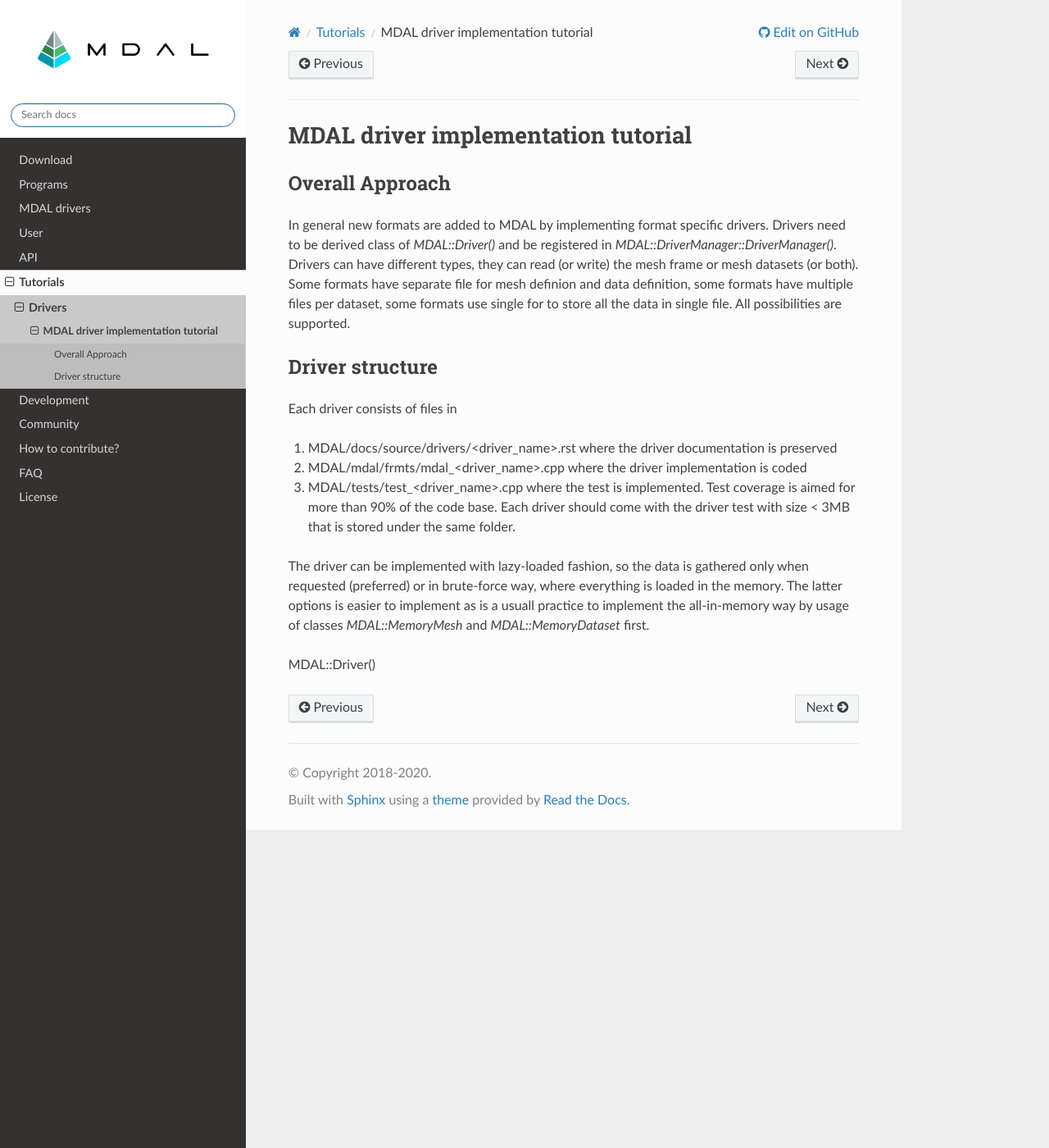
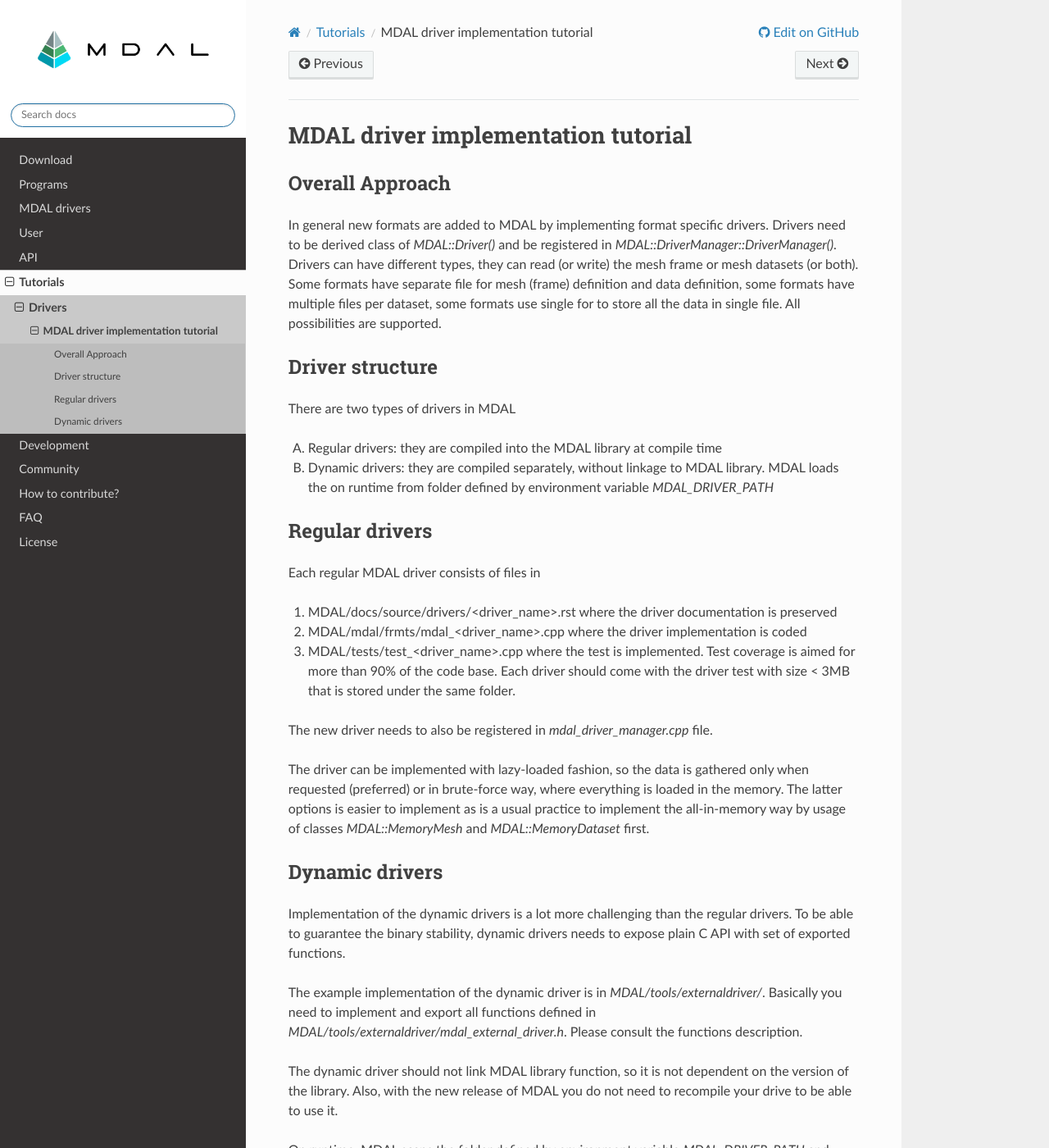
Before and after one commit to lutraconsulting/MDAL, a Sphinx documentation site: the page built from docs/source/tutorials/add_driver_tut.rst, in a window 1280 px wide and 1400 px high. Shown: the whole window at 82% size. Built offline with Sphinx 7.4.7, drawn with Linux system fonts in a browser that asks for light colours; some of the changed text lies outside the part shown.

Commit message:
enhance docs about dynamic drivers

```diff
--- a/docs/source/tutorials/add_driver_tut.rst
+++ b/docs/source/tutorials/add_driver_tut.rst
@@ -12,22 +12,60 @@
 In general new formats are added to MDAL by implementing format specific drivers. Drivers
 need to be derived class of `MDAL::Driver()` and be registered in `MDAL::DriverManager::DriverManager()`.
 Drivers can have different types, they can read (or write) the mesh frame or mesh datasets (or both).
-Some formats have separate file for mesh definion and data definition, some formats have multiple files per dataset,
+Some formats have separate file for mesh (frame) definition and data definition, some formats have multiple files per dataset,
 some formats use single for to store all the data in single file. All possibilities are supported.
 
 Driver structure
 -----------------
 
-Each driver consists of files in
+There are two types of drivers in MDAL
+
+A) Regular drivers: they are compiled into the MDAL library at compile time
+B) Dynamic drivers: they are compiled separately, without linkage to MDAL library.
+   MDAL loads the on runtime from folder defined by environment variable `MDAL_DRIVER_PATH`
+
+Regular drivers
+---------------
+
+Each regular MDAL driver consists of files in
 
 1. MDAL/docs/source/drivers/<driver_name>.rst where the driver documentation is preserved
 2. MDAL/mdal/frmts/mdal_<driver_name>.cpp where the driver implementation is coded
-3. MDAL/tests/test_<driver_name>.cpp where the test is implemented. Test coverage is aimed for more than 90% of the code base. Each driver should come with the driver test with size < 3MB that is stored under the same folder.
+3. MDAL/tests/test_<driver_name>.cpp where the test is implemented.
+   Test coverage is aimed for more than 90% of the code base.
+   Each driver should come with the driver test with size < 3MB that is stored under the same folder.
 
-The driver can be implemented with lazy-loaded fashion, so the data is gathered only when requested (preferred) or in brute-force way, where everything is loaded in the memory. The latter options is easier to implement as is a usuall practice to implement the all-in-memory way by usage of classes `MDAL::MemoryMesh` and `MDAL::MemoryDataset` first.
+The new driver needs to also be registered in `mdal_driver_manager.cpp` file.
 
+The driver can be implemented with lazy-loaded fashion,
+so the data is gathered only when requested (preferred) or in brute-force way,
+where everything is loaded in the memory. The latter options is easier to
+implement as is a usual practice to implement the all-in-memory way by usage of
+classes `MDAL::MemoryMesh` and `MDAL::MemoryDataset` first.
 
+Dynamic drivers
+---------------
 
+Implementation of the dynamic drivers is a lot more challenging than the regular drivers. To be able to
+guarantee the binary stability, dynamic drivers needs to expose plain C API with set of exported functions.
 
+The example implementation of the dynamic driver is in `MDAL/tools/externaldriver/`. Basically you need to
+implement and export all functions defined in `MDAL/tools/externaldriver/mdal_external_driver.h`.
+Please consult the functions description.
 
-MDAL::Driver()
+The dynamic driver should not link MDAL library function, so it is not dependent on the version of the library.
+Also, with the new release of MDAL you do not need to recompile your drive to be able to use it.
+
+On runtime, MDAL scans the folder defined by environment variable `MDAL_DRIVER_PATH`
+and scans all libraries found in the folder. If any library contains the required `MDAL_DRIVER_*`
+symbols, it is registered in runtime to mdal driver registry.
+
+When the mesh is opened in MDAL, it tries `MDAL_DRIVER_canReadMesh()` function of the driver to
+find out if the driver shall be used to open the file.
+
+The reading follows by calling `MDAL_DRIVER_M_*` functions to get the information and structure of
+the mesh frame.
+
+Afterwards, the dataset groups are read by `MDAL_DRIVER_G_*` functions.
+
+When client requests particular data, they are served through `MDAL_DRIVER_D_data`. Data could be lazy-loaded.
```
